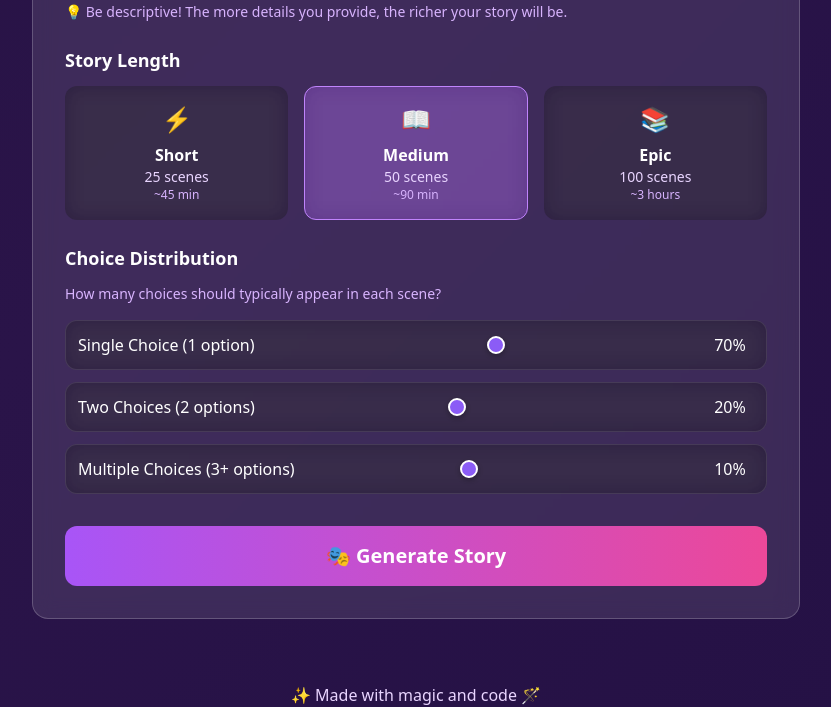
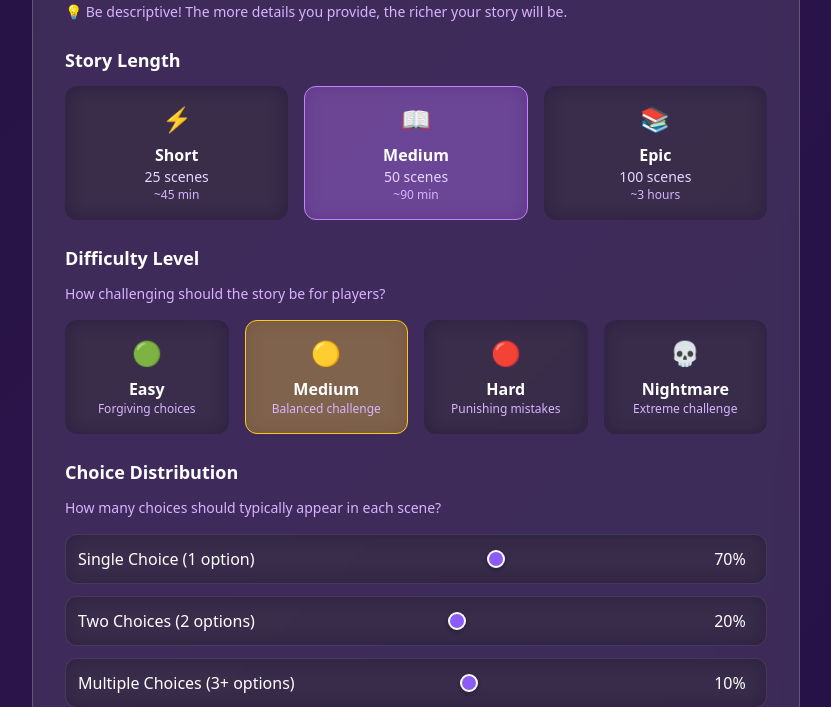
Before and after one commit to MahammadNuriyev62/storytree.ai.app, a FastAPI app: page /create in a window 1280 px wide. Shown: the part 785-1492 px from the top of the page, without its empty margins (224-1055 px from the left). Run offline with FastAPI, Linux system fonts and the light colour scheme; some libraries are stand-ins or nearby versions.

Commit message:
add difficulty support when creating story

```diff
--- a/templates/create.html
+++ b/templates/create.html
@@ -102,6 +102,77 @@
             <div class="font-bold">Epic</div>
             <div class="text-sm text-purple-200">100 scenes</div>
             <div class="text-xs text-purple-300">~3 hours</div>
+          </div>
+        </label>
+      </div>
+    </div>
+
+    <!-- Difficulty Level -->
+    <div class="mb-6">
+      <label class="block text-lg font-semibold mb-3">Difficulty Level</label>
+      <p class="text-sm text-purple-300 mb-4">
+        How challenging should the story be for players?
+      </p>
+      <div class="grid grid-cols-4 gap-4">
+        <label class="cursor-pointer">
+          <input
+            type="radio"
+            name="difficulty"
+            value="easy"
+            class="sr-only peer"
+          />
+          <div
+            class="dark-glass p-4 rounded-xl text-center peer-checked:bg-green-500/30 peer-checked:border-green-400 border border-transparent transition-all"
+          >
+            <div class="text-2xl mb-2">🟢</div>
+            <div class="font-bold">Easy</div>
+            <div class="text-xs text-purple-300">Forgiving choices</div>
+          </div>
+        </label>
+        <label class="cursor-pointer">
+          <input
+            type="radio"
+            name="difficulty"
+            value="medium"
+            checked
+            class="sr-only peer"
+          />
+          <div
+            class="dark-glass p-4 rounded-xl text-center peer-checked:bg-yellow-500/30 peer-checked:border-yellow-400 border border-transparent transition-all"
+          >
+            <div class="text-2xl mb-2">🟡</div>
+            <div class="font-bold">Medium</div>
+            <div class="text-xs text-purple-300">Balanced challenge</div>
+          </div>
+        </label>
+        <label class="cursor-pointer">
+          <input
+            type="radio"
+            name="difficulty"
+            value="hard"
+            class="sr-only peer"
+          />
+          <div
+            class="dark-glass p-4 rounded-xl text-center peer-checked:bg-red-500/30 peer-checked:border-red-400 border border-transparent transition-all"
+          >
+            <div class="text-2xl mb-2">🔴</div>
+            <div class="font-bold">Hard</div>
+            <div class="text-xs text-purple-300">Punishing mistakes</div>
+          </div>
+        </label>
+        <label class="cursor-pointer">
+          <input
+            type="radio"
+            name="difficulty"
+            value="nightmare"
+            class="sr-only peer"
+          />
+          <div
+            class="dark-glass p-4 rounded-xl text-center peer-checked:bg-purple-500/30 peer-checked:border-purple-400 border border-transparent transition-all"
+          >
+            <div class="text-2xl mb-2">💀</div>
+            <div class="font-bold">Nightmare</div>
+            <div class="text-xs text-purple-300">Extreme challenge</div>
           </div>
         </label>
       </div>
@@ -261,6 +332,16 @@
       const formData = new FormData(e.target);
       const description = formData.get("description");
       const nScenes = parseInt(formData.get("n_scenes"));
+      const difficultyString = formData.get("difficulty");
+
+      // Convert difficulty string to numerical value (0.0 to 1.0)
+      const difficultyMap = {
+        easy: 0.1, // 10% chance of wrong choices
+        medium: 0.3, // 30% chance of wrong choices
+        hard: 0.6, // 60% chance of wrong choices
+        nightmare: 0.9, // 90% chance of wrong choices
+      };
+      const difficulty = difficultyMap[difficultyString] || 0.3;
 
       // Calculate normalized weights
       const w1 = parseInt(weight1.value);
@@ -277,6 +358,7 @@
       const payload = {
         description: description,
         n_scenes: nScenes,
+        difficulty: difficulty,
         choices_weights: choicesWeights,
       };
 
```
